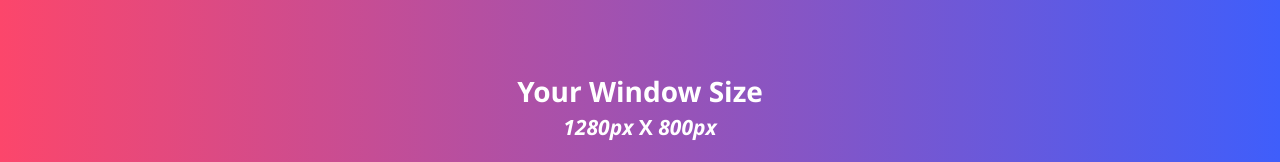
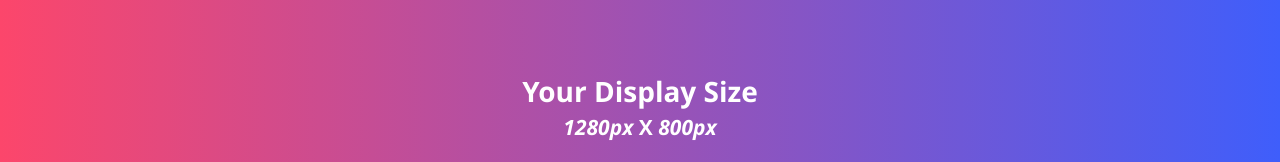
Before and after one commit to javokhirbekkhaydarov/reactlesson, a React (Create React App) app in the folder my-test/: page / in a window 1280 px wide. Shown: the part 204-366 px from the top of the page. Built offline with nearby package versions, Linux system fonts and the light colour scheme.

Commit message:
Added new branch and edit file name

```diff
--- a/my-test/src/components/useEffectAdvanced/UseEffectCleanUp.jsx
+++ b/my-test/src/components/useEffectAdvanced/UseEffectCleanUp.jsx
@@ -24,7 +24,7 @@ const UseEffectCleanUp = () => {
   return (
     <>
       <div className="center">
-        <h1> Your Window Size</h1>
+        <h1> Your Display Size</h1>
         <h2>
           <i>{size}px</i> X <i>{height}px</i>
         </h2>
```
